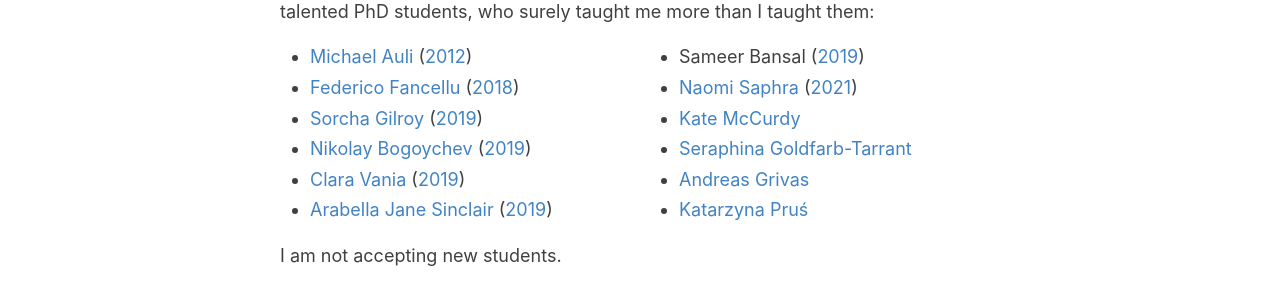
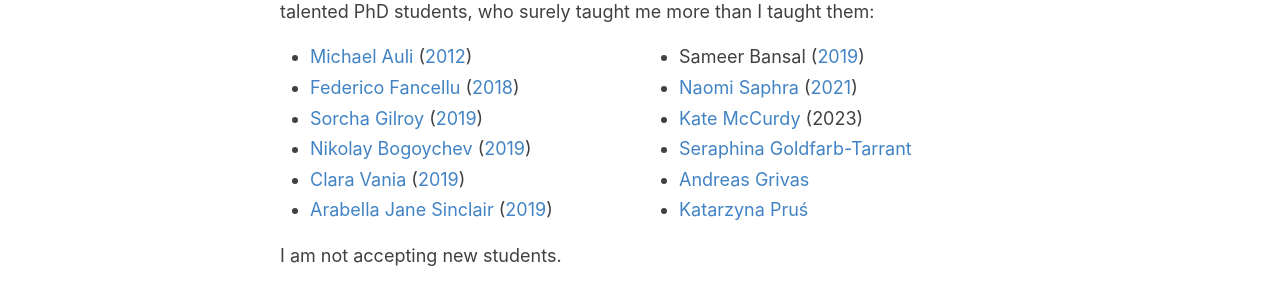
Before and after one commit to alopez/alopez.github.com, a Jekyll site: the page built from index.md, in a window 1280 px wide. Shown: the part 399-699 px from the top of the page. Built offline with Jekyll 4.4.1, drawn with Linux system fonts in a browser that asks for light colours; some web fonts are replaced; the list of posts is cut into pages by our own code.

Commit message:
Update index.md

```diff
--- a/index.md
+++ b/index.md
@@ -23,7 +23,7 @@ I am privileged to have advised some immensely talented PhD students, who surely
 - [Arabella Jane Sinclair](https://j-anie.github.io/) ([2019](https://era.ed.ac.uk/handle/1842/37009))
 - Sameer Bansal ([2019](https://era.ed.ac.uk/handle/1842/36781))
 - [Naomi Saphra](http://nsaphra.github.io/) ([2021](https://era.ed.ac.uk/handle/1842/38154))
-- [Kate McCurdy](https://kmccurdy.github.io/)
+- [Kate McCurdy](https://kmccurdy.github.io/) (2023)
 - [Seraphina Goldfarb-Tarrant](https://seraphinatarrant.github.io/)
 - [Andreas Grivas](https://grv.overfit.xyz/)
 - [Katarzyna Pruś](https://www.linkedin.com/in/katarzyna-pru%C5%9B-6bb609107/)
```
